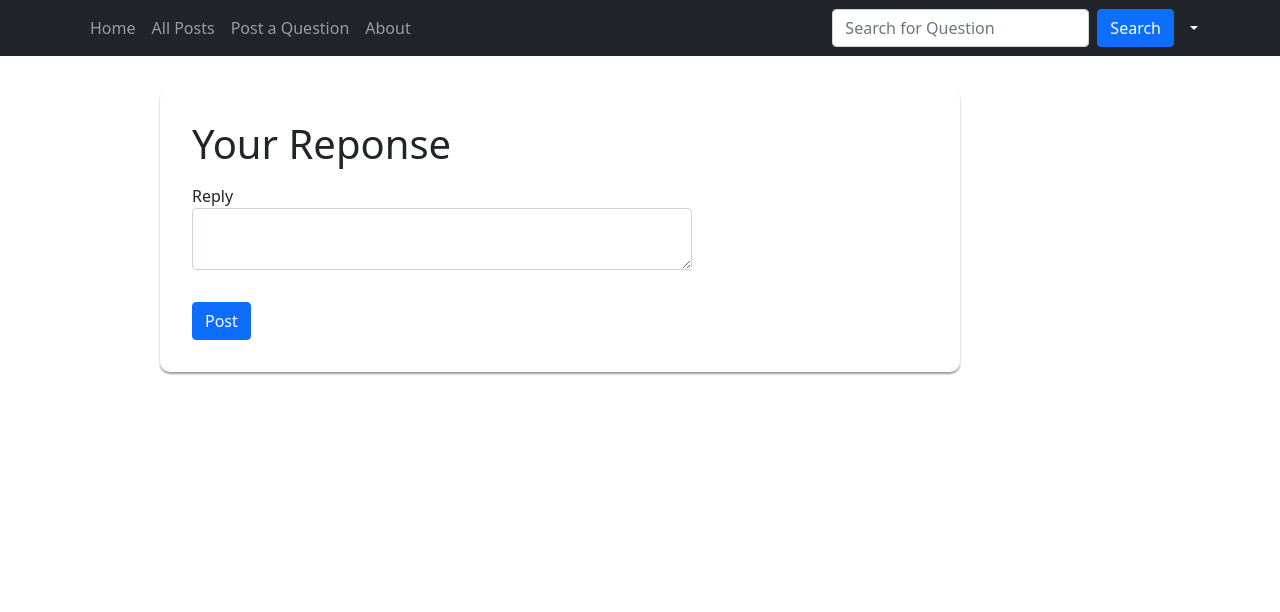
After one commit to Cngo2019/ITSC_3155_Project, a Flask app: page /create-reply/1 in a window 1280 px wide. The commit adds this page. Shown: the top 612 px of the page. Run offline with Flask 2, Linux system fonts and the light colour scheme.

Commit message:
reply added to the database

```diff
--- a/app.py
+++ b/app.py
@@ -3,7 +3,7 @@ from flask_bcrypt import Bcrypt
 from flask_sqlalchemy import SQLAlchemy
 from dotenv import load_dotenv
 from sqlalchemy import false, true
-from models import User, Post, db
+from models import User, Post, db, Reply
 import os
 
 load_dotenv()
@@ -208,3 +208,21 @@ def delete_post(post_id):
     db.session.delete(post_to_delete)
     db.session.commit()
     return redirect('/view_all')
+
+@app.get('/create-reply/<post_id>')
+def create_reply(post_id):
+    return render_template("create_reply.html", post_id=post_id)
+
+@app.post('/reply/<post_id>')
+def add_reply(post_id):
+    reply_body = request.form.get('reply_body')
+    account_id = User.query.filter_by(username=session['user']).first().account_id
+    new_reply = Reply(
+        main_text = reply_body,
+        post_id = post_id,
+        account_id = account_id
+    )
+
+    db.session.add(new_reply)
+    db.session.commit()
+    return redirect("/view_all")
--- /dev/null
+++ b/templates/create_reply.html
@@ -0,0 +1,49 @@
+{% extends '_loggedinlayout.html' %}
+{% block css %}
+<style>
+
+    .post-container .btn-post {
+        margin-top: 2em;
+    }
+
+    .post-container {
+        background: white;
+        border-radius: 10px;
+        box-shadow: 0 2px 2px rgb(157, 157, 157);
+        margin-left: 10em;
+        margin-top: 2em;
+        padding: 2em 2em 2em 2em;
+        width: 800px;
+        margin-bottom: 10px;
+    }
+    .post-container .form-select {
+        height:2.7rem;
+
+    }
+
+    .post-container p{
+        font-size: 25px;
+    }
+
+</style>
+{% endblock %}
+
+
+
+{% block body %}
+<!--Send this information to the route "obtain_post_info" using the post method-->
+<div class="post-container" >
+    <form action="/reply/{{post_id}}" method="post" style="width:500px;">
+        <h1>Your Reponse</h1>
+
+
+        <div class="mt-3 form-group">
+            <label for="exampleFormControlTextarea1">Reply</label>
+            <textarea class="form-control" id="reply_body" name="reply_body"></textarea>
+        </div>
+
+            <button type="submit" class="btn-post btn btn-primary">Post</button>
+        </div>
+    </form>
+</div>
+{% endblock %}
--- a/templates/view_all.html
+++ b/templates/view_all.html
@@ -48,8 +48,8 @@
         <p>Title: {{ current_post.title }}</p>
         <p>Question: {{ current_post.main_text }}</p>
         </div>
-        <button type="reply" class="btn-reply btn btn-primary">Reply</button>
-        <button onclick ="location.href='post/{{ current_post.post_id }}';" class="btn-view btn btn-primary">View</button>
+        <button onclick ="location.href='/create-reply/{{ current_post.post_id }}';" class="btn-view btn btn-primary">Reply</button>
+        <button onclick ="location.href='/post/{{ current_post.post_id }}';" class="btn-view btn btn-primary">View</button>
     </div>
     {% endfor %}
 
```
